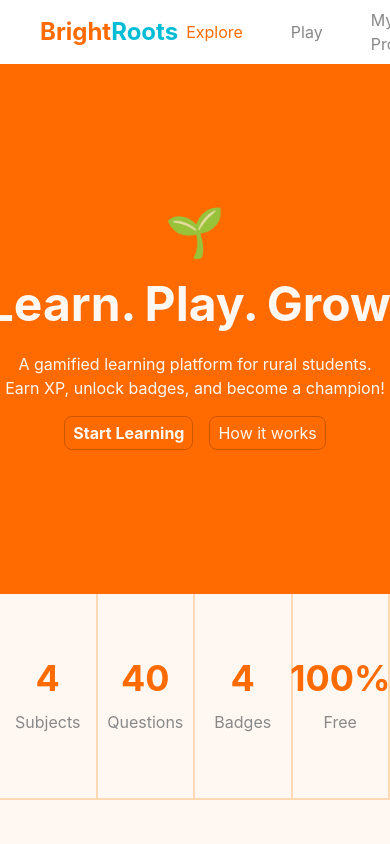
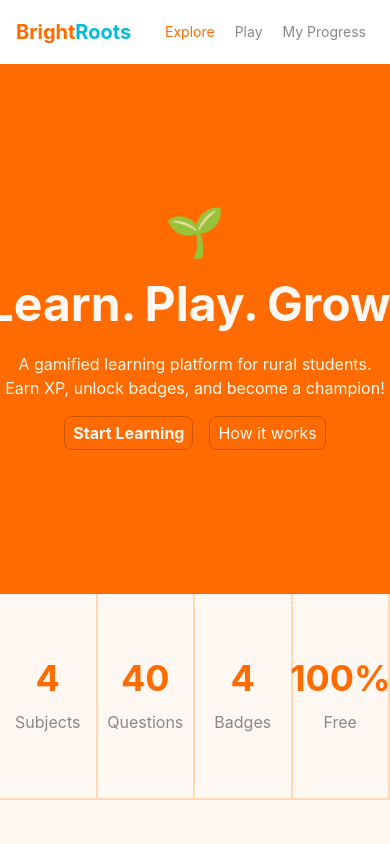
Before and after one commit to sadiksaifi9958/brightroots, a React (Vite) app: page / in a window 390 px wide. Shown: the top 844 px of the page. Built offline with nearby package versions, Linux system fonts and the light colour scheme.

Commit message:
Update Navbar.jsx
make navbar responsive

```diff
--- a/src/components/Navbar.jsx
+++ b/src/components/Navbar.jsx
@@ -8,20 +8,20 @@ function Navbar() {
   ];
 
   return (
-    <div className="flex items-center justify-between w-full h-16 px-10 bg-white">
-      <div className="flex items-center text-2xl font-bold">
+    <div className="flex items-center justify-between w-full h-16 px-4 sm:px-10 bg-white">
+      <div className="flex items-center sm:text-2xl text-xl shrink-0 font-bold">
         <span className="text-[#FF6B00]">Bright</span>
         <span className="text-[#00BCD4]">Roots</span>
       </div>
-      <nav className="flex items-center gap-8">
+      <nav className="flex items-center sm:gap-8 gap-1">
         {pages.map((link) => {
           return (
             <NavLink
               to={link.path}
               className={({ isActive }) =>
                 isActive
-                  ? "text-md text-[#FF6B00] hover:bg-orange-100 rounded-lg px-2 py-1 transition-colors duration-200"
-                  : "text-md text-[#888888] hover:bg-zinc-200 rounded-lg px-2 py-1 transition-colors duration-200"
+                  ? "text-sm sm:text-md text-[#FF6B00] hover:bg-orange-100 rounded-lg px-2 py-1 transition-colors duration-200"
+                  : "text-sm sm:text-md text-[#888888] hover:bg-zinc-200 rounded-lg px-2 py-1 transition-colors duration-200 whitespace-nowrap"
               }
             >
               {link.label}
```
